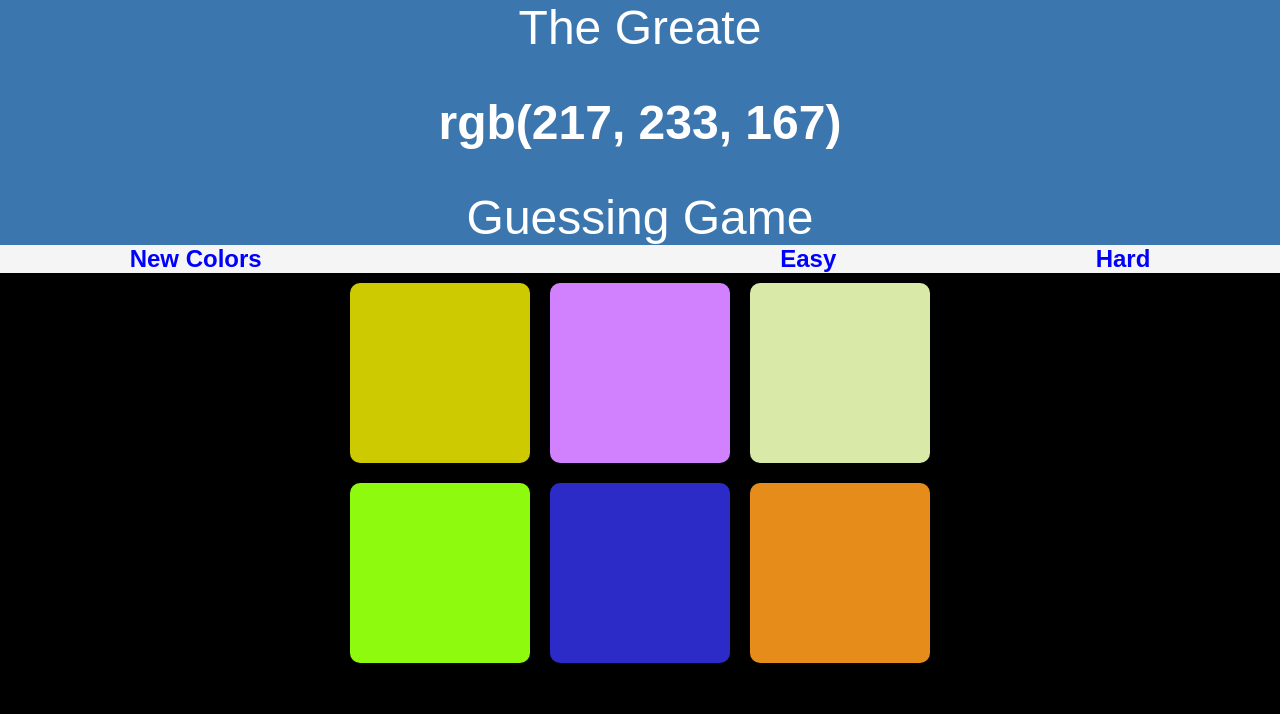
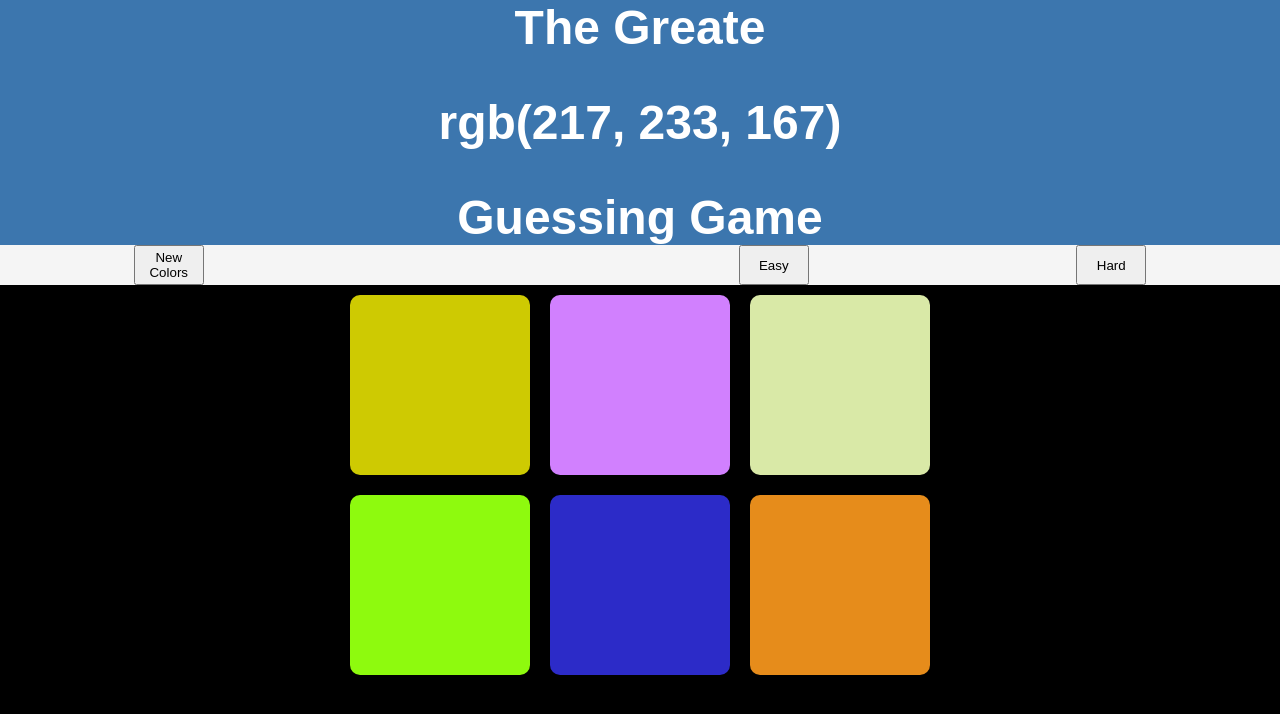
Before and after one commit to adeeio/RGB-color-game, a website: page index.html in a window 1280 px wide. Drawn offline with Linux system fonts and the light colour scheme.

Commit message:
changed hs for buttons

```diff
--- a/colorGame.js
+++ b/colorGame.js
@@ -21,7 +21,7 @@ function randomRGB() {
     var g = Math.floor(Math.random() * 256);
     var b = Math.floor(Math.random() * 256);
 
-    var rgb = "rgb" + "(" + r + ", " + g + ", " + b + ")";
+    var rgb = "rgb(" + r + ", " + g + ", " + b + ")";
 
     return rgb;
 }
--- a/index.html
+++ b/index.html
@@ -12,17 +12,15 @@
 <body class="bg-dark">
 
     <div class="bg-blue font-white text-center" id="jumbotron">
-        <h3>The Greate</h3>
-        <h1 id="randomRGB" class="m-t m-b"></h1>
-        <h3>Guessing Game</h3>
+        <h1>The Greate<span id="randomRGB" class="m-t m-b"></span>Guessing Game</h1>
     </div>
 
 
-    <div class="conatiner nav-flex font-blue bg-whitish">
-        <h4 class="nav" id="newColor">New Colors</h4>
+    <div class="stripe conatiner nav-flex font-blue bg-whitish">
+        <button class="nav" id="newColor">New Colors</button>
         <h4 class="nav" id="tryAgain"></h4>
-        <h4 class="nav" id="easy">Easy</h4>
-        <h4 class="nav" id="hard">Hard</h4>
+        <button class="nav" id="easy">Easy</button>
+        <button class="nav" id="hard">Hard</button>
     </div>
 
     <div class="container">
--- a/sass/colorGame.scss
+++ b/sass/colorGame.scss
@@ -86,5 +86,24 @@ h3 {
 }
 
 h4 {
-    font-size: 1.5rem;
+    color: black;
+    align-self: center;
 }
+
+#randomRGB {
+    display: block;
+}
+
+button {
+    height: auto;
+    width: 70px;
+    &:hover{
+        background: rgba(0, 0, 220, 0.5);
+        border: rgba(0, 0, 220, 0.5);
+    }
+}
+
+.stripe {
+    height: 40px;
+    display: flex;
+}
```
Also changed, not shown: css/colorGame.css.
